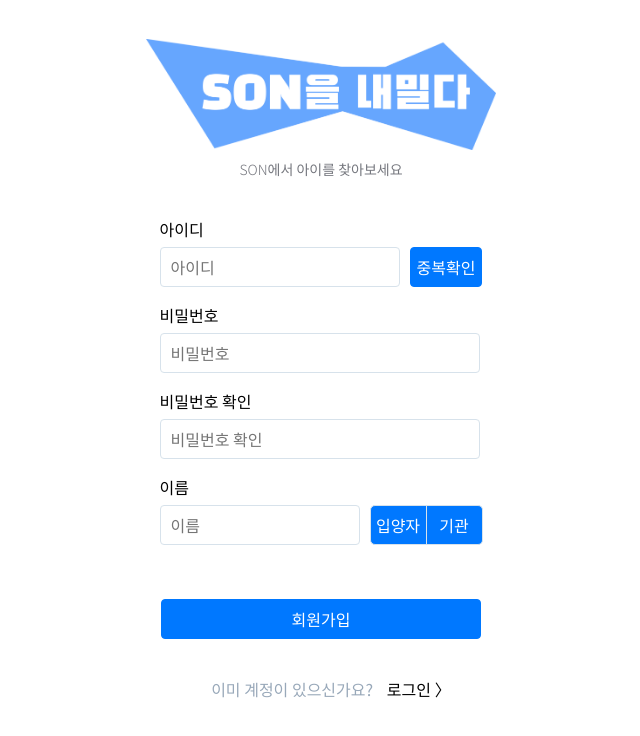
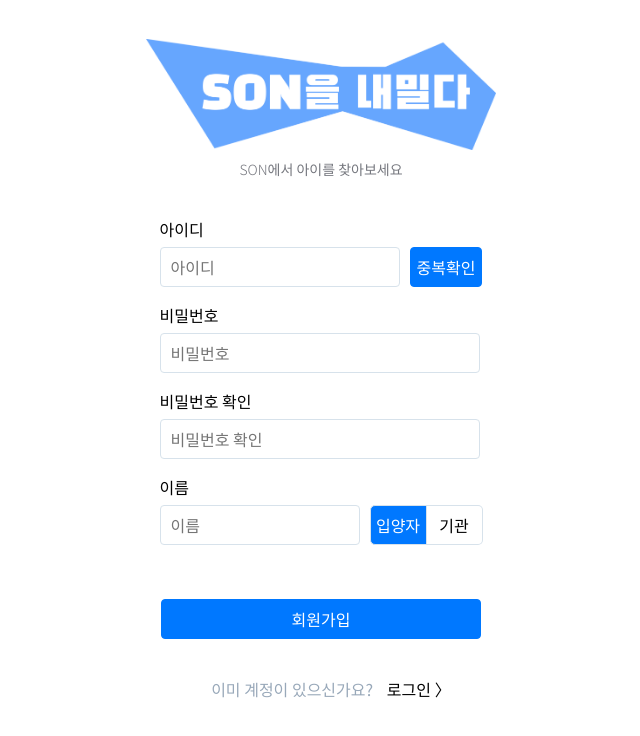
Before and after one commit to hold-SON-out/son_client, a React (Create React App) app: page /SignUP in a window 1280 px wide. Shown: the top 736 px of the page, without its empty margins (319-959 px from the left). Built offline with nearby package versions, Linux system fonts and the light colour scheme.

Commit message:
[UPDATE] SignUP

```diff
--- a/src/assets/api/AuthApi.js
+++ b/src/assets/api/AuthApi.js
@@ -30,11 +30,7 @@ class AuthApi {
   }
 
   async CheckId(id) {
-    const body = {
-      id,
-    };
-    console.log(id);
-    const response = await axios.post(`${SERVER}/auth/check`, body);
+    const response = await axios.post(`${SERVER}/auth/check?id=${id}`);
 
     return response;
   }
--- a/src/components/SignUp/SignUP.css
+++ b/src/components/SignUp/SignUP.css
@@ -175,18 +175,18 @@
   border: 1px solid #d7e2eb;
   width: 55px;
   border-radius: 5px 0 0 5px;
-  color: white;
+  color: black;
   display: flex;
   align-items: center;
-  background-color: #0078ff;
+  background-color: white;
   justify-content: center;
 }
 
 .Institution {
   width: 55px;
   border-radius: 0 5px 5px 0;
-  color: white;
-  background-color: #0078ff;
+  color: black;
+  background-color: white;
   display: flex;
   align-items: center;
   justify-content: center;
@@ -203,3 +203,8 @@
 .passwordCheck {
   margin-bottom: 16px;
 }
+
+.check {
+  background-color: #0078ff;
+  color: white;
+}
--- a/src/components/SignUp/SignUp.jsx
+++ b/src/components/SignUp/SignUp.jsx
@@ -150,10 +150,22 @@ const SignUp = ({
                 placeholder="이름"
                 {...name}
               />
-              <div className="Adopted-person" onClick={ChangePurposeAdopting}>
+              <div
+                className={
+                  purpose === "ADOPTING"
+                    ? "Adopted-person check"
+                    : "Adopted-person"
+                }
+                onClick={ChangePurposeAdopting}
+              >
                 입양자
               </div>
-              <div className="Institution" onClick={ChangePurposeAdopted}>
+              <div
+                className={
+                  purpose === "ADOPTED" ? "Institution check" : "Institution"
+                }
+                onClick={ChangePurposeAdopted}
+              >
                 기관
               </div>
             </div>
```
